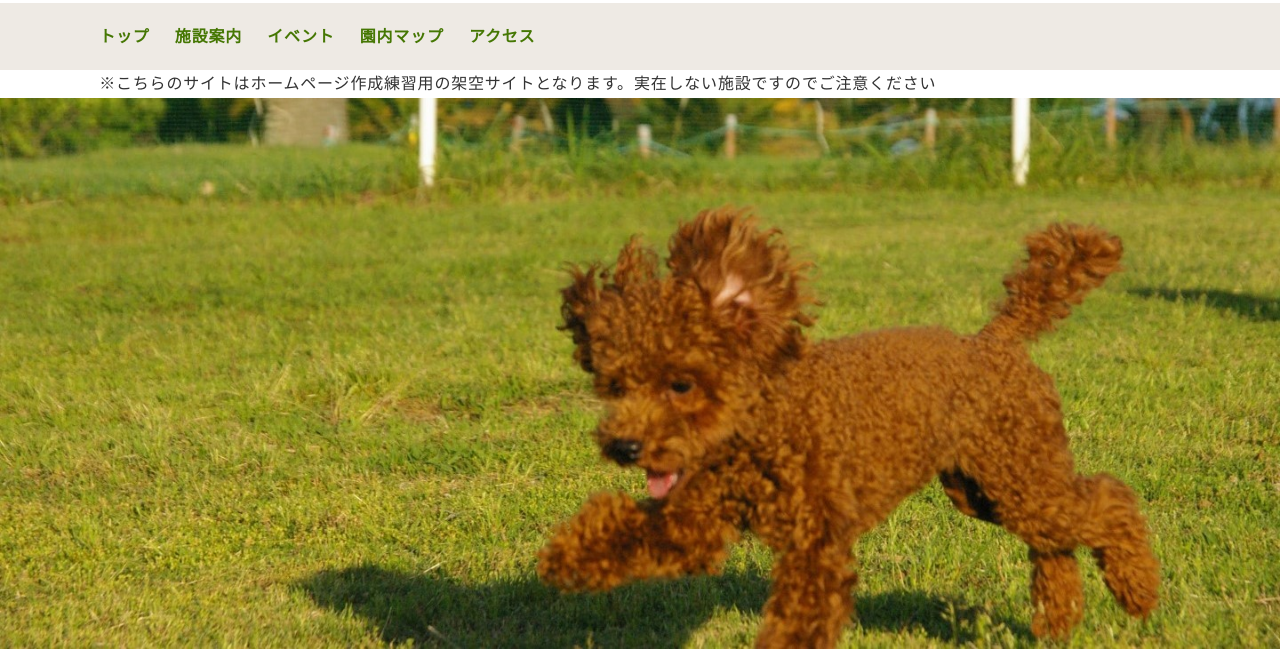
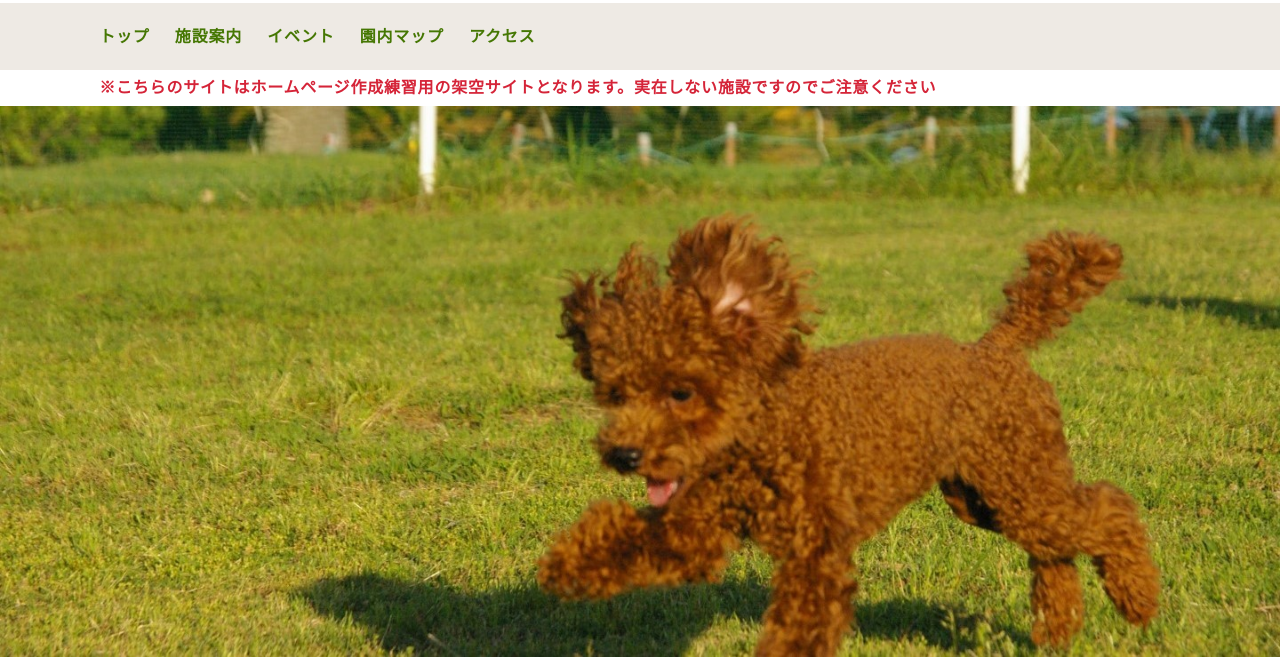
Before and after one commit to takiasahi/asahi-dogpark, a plain HTML site: page index.html in a window 1280 px wide. Shown: the part 139-800 px from the top of the page. Drawn offline with Linux system fonts and the light colour scheme.

Commit message:
Update style.css

```diff
--- a/css/style.css
+++ b/css/style.css
@@ -61,6 +61,11 @@ li {
 }
 .nav-list li a:hover {
   color: #D52438;
+}
+.attention p {
+  color: #D52438;
+  font-weight: bold;
+  padding: 4px 0;
 }
 
 /* fv */
```
